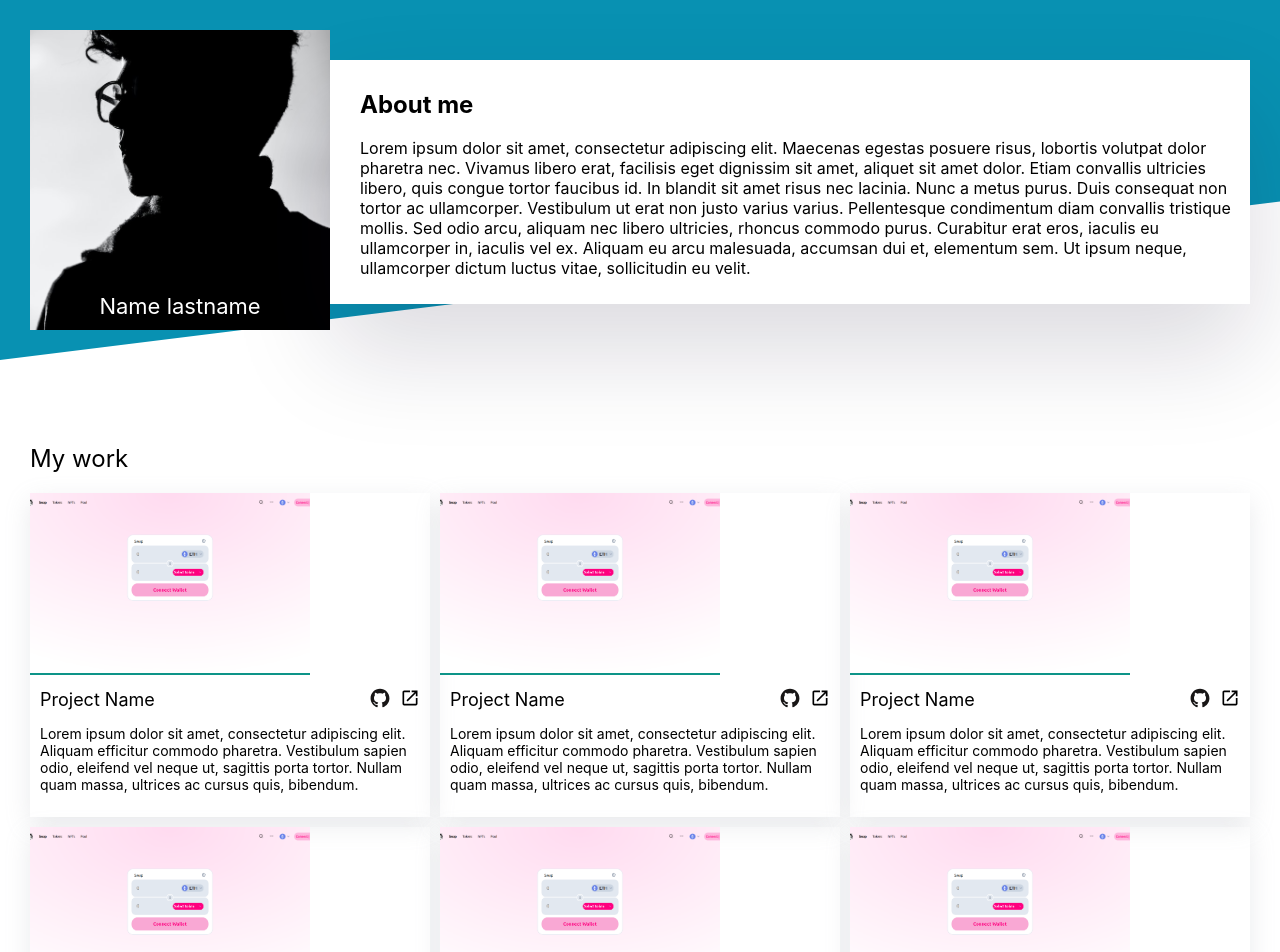
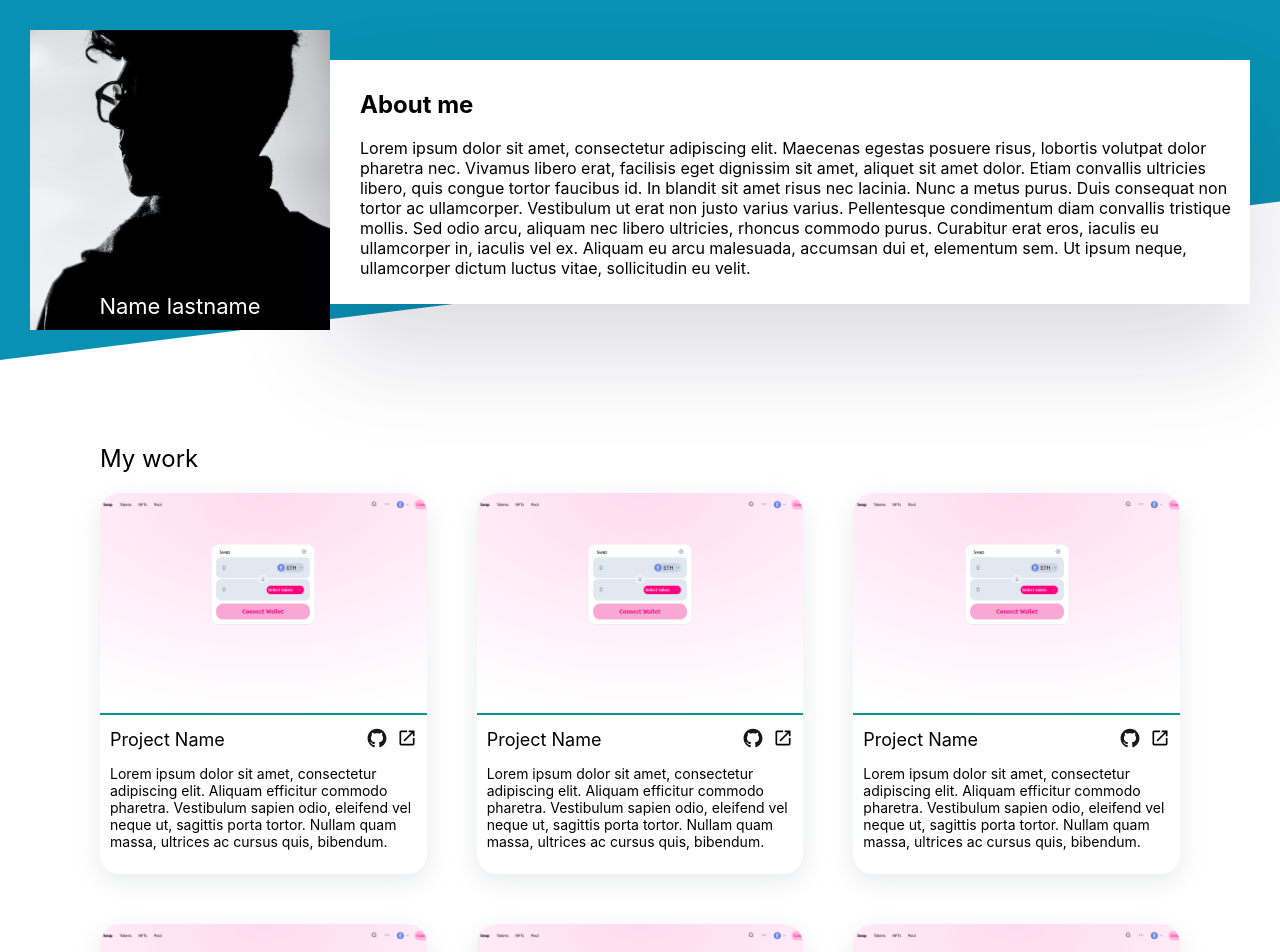
Before and after one commit to Japsier/portfolio, a React (Create React App) app: page / in a window 1280 px wide. Shown: the top 952 px of the page. Built offline with nearby package versions, Linux system fonts and the light colour scheme.

Commit message:
make header transparent

```diff
--- a/src/Components/Header.js
+++ b/src/Components/Header.js
@@ -12,7 +12,9 @@ const Header = () => {
                     <img src={profile} alt="" />
                 </div>
             </div>
+            <div className="whiteBG"></div>
             <div className="aboutText">
+                <img className="backupPicture" src={profile} alt="" />
                 <h2>About me</h2>
                 <p>Lorem ipsum dolor sit amet,
                     consectetur adipiscing elit.
--- a/src/Styles/Header.css
+++ b/src/Styles/Header.css
@@ -3,6 +3,7 @@ header {
     align-items: center;
     align-self: center;
     padding: 30px;
+    position: relative;
 }
 
 .profilePicture {
@@ -10,6 +11,9 @@ header {
     position: relative;
     width: fit-content;
     text-align: center;
+}
+.backupPicture {
+    display: none;
 }
 .profilePicture h1 {
     color: white;
@@ -29,8 +33,50 @@ header {
 .aboutText {
     position: relative;
     padding: 10px;
-    background-color: white;
     box-shadow: rgba(17, 12, 46, 0.15) 0px 48px 100px 0px;
     padding-left: 30px;
     max-width: 1000px;
+    background-color: white;
 }
+
+@media (width <= 1000px) {
+    header {
+        padding: 80px;
+    }
+    .profilePicture {
+        display: none;
+    }
+    .backupPicture {
+        display: block;
+        height: 300px;
+        width: 300px;
+        object-fit: cover;
+        float: left;
+        margin: 15px;
+        margin-top: -70px;
+        margin-left: -50px;
+    }
+    .aboutText {
+        padding: 10px;
+        max-width: 600px;
+        min-width: 400px;
+    }
+}
+@media (width <=500px) {
+    header {
+        flex-direction: column;
+        padding: 20px;
+    }
+    .aboutText {
+        box-shadow: none;
+        margin-top: 10px;
+        background: transparent;
+    }
+    .backupPicture {
+        display: none;
+
+    }
+    .profilePicture {
+        display: block;
+    }
+}
--- a/src/Styles/Main.css
+++ b/src/Styles/Main.css
@@ -19,12 +19,16 @@ main > h2 {
 .projectCard {
     box-shadow: rgba(149, 157, 165, 0.2) 0px 8px 24px;
     font-size: 14px;
+    max-width: 500px;
+    border-radius: 20px;
 }
 .projectCard > img {
-    height: 180px;
-    width: 280px;
+    width: 100%;
+    height: 220px;
     object-fit: cover;
     border-bottom: 2px solid #0d9488;
+    border-top-right-radius: 20px;
+    border-top-left-radius: 20px;
 }
 .projectLinks a {
     text-decoration: none;
@@ -57,6 +61,12 @@ main > h2 {
 
 
 
-@media screen {
-
+@media (min-width: 1000px) {
+    main {
+      padding-left: 100px;
+      padding-right: 100px;
+    }
+    .projectsGrid {
+        gap: 50px;
+    }
 }
```
Also changed, not shown: src/Styles/App.css (line endings or trailing spaces).
